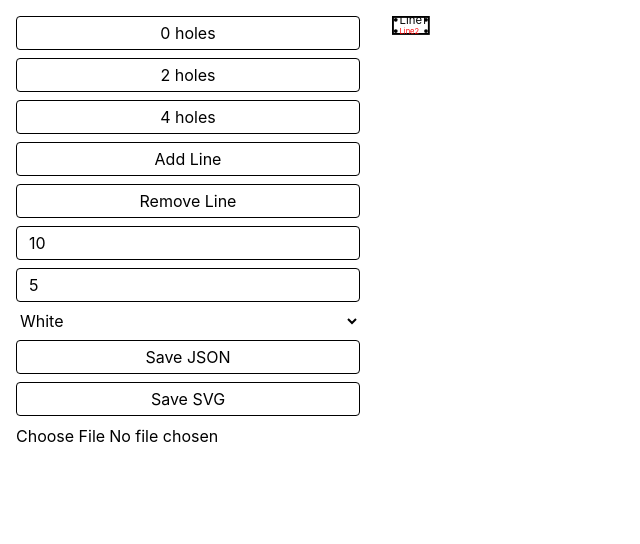
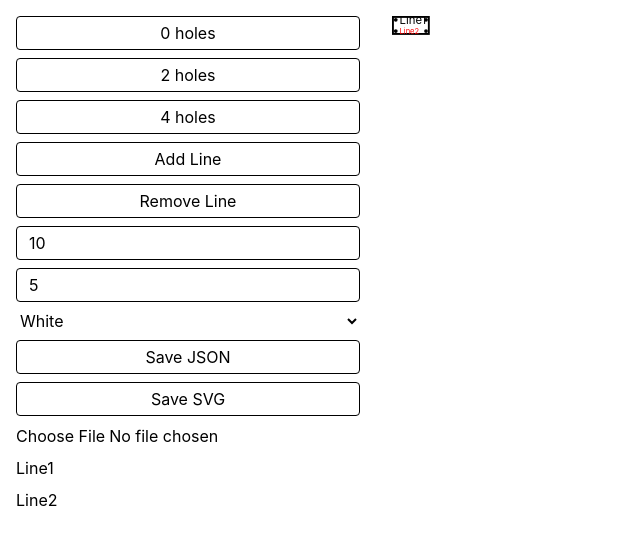
Before and after one commit to RichoHa/label-builder, a React (Vite) app: page / in a window 1280 px wide. Shown: the top 544 px of the page, without its empty margins (0-640 px from the left). Built offline with nearby package versions, Linux system fonts and the light colour scheme.

Commit message:
Add per-line editable text inputs

```diff
--- a/src/App.jsx
+++ b/src/App.jsx
@@ -18,6 +18,12 @@ export default function App() {
     const svgElement = document.querySelector("svg");
     const svgString = new XMLSerializer().serializeToString(svgElement);
     download("label.svg", svgString);
+  }
+
+  function updateLine(index, changes) {
+    setLines(
+      lines.map((line, i) => (i === index ? { ...line, ...changes } : line)),
+    );
   }
 
   const design = {
@@ -115,6 +121,14 @@ export default function App() {
             });
           }}
         />
+        {lines.map((line, i) => (
+          <input
+            key={i}
+            type="text"
+            value={line.text}
+            onChange={(e) => updateLine(i, { text: e.target.value })}
+          />
+        ))}
       </div>
 
       <LabelPreview
```
